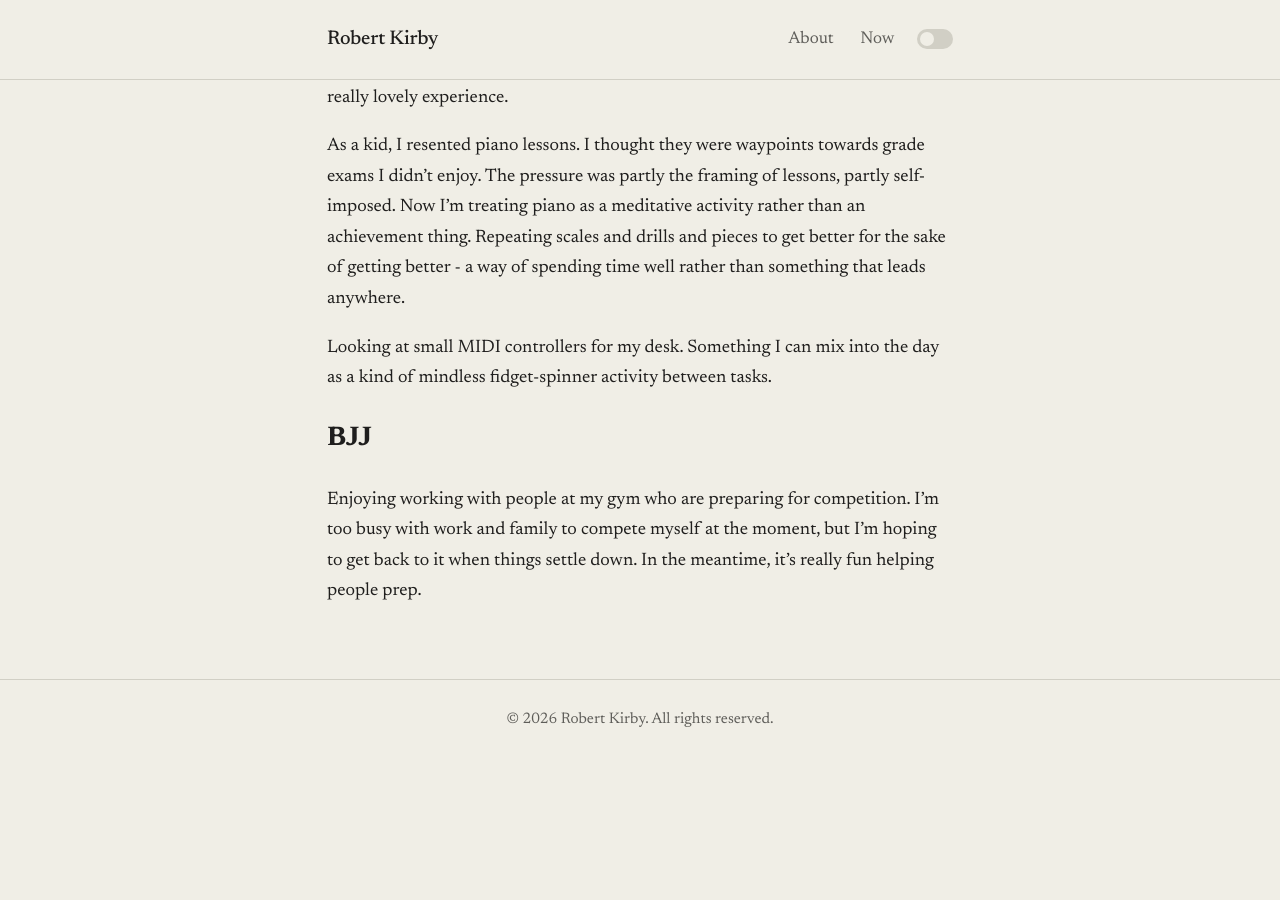
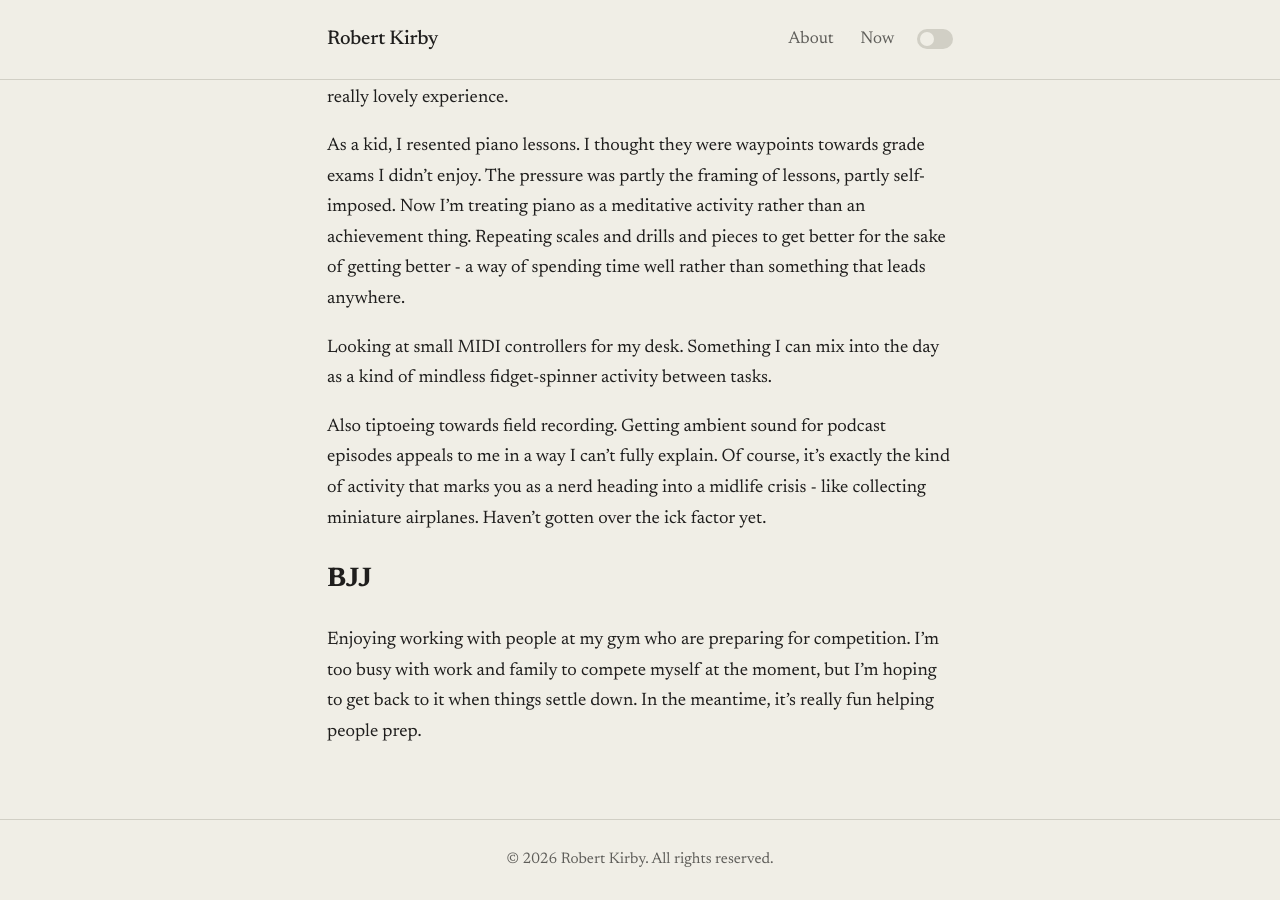
Before and after one commit to rob137/rob137.github.io, a Jekyll site: the page built from now.md, in a window 1280 px wide and 900 px high, scrolled down 1087 px. Built offline with Jekyll 4.4.1, drawn with Linux system fonts in a browser that asks for light colours; before the commit the page ends 1847 px from its top, so only the background shows below that.

Commit message:
Add field recording to now page
Co-Authored-By: Claude Opus 4.5 <noreply@anthropic.com>

```diff
--- a/now.md
+++ b/now.md
@@ -27,6 +27,8 @@ As a kid, I resented piano lessons. I thought they were waypoints towards grade
 
 Looking at small MIDI controllers for my desk. Something I can mix into the day as a kind of mindless fidget-spinner activity between tasks.
 
+Also tiptoeing towards field recording. Getting ambient sound for podcast episodes appeals to me in a way I can't fully explain. Of course, it's exactly the kind of activity that marks you as a nerd heading into a midlife crisis - like collecting miniature airplanes. Haven't gotten over the ick factor yet.
+
 ## BJJ
 
 Enjoying working with people at my gym who are preparing for competition. I'm too busy with work and family to compete myself at the moment, but I'm hoping to get back to it when things settle down. In the meantime, it's really fun helping people prep.
```
